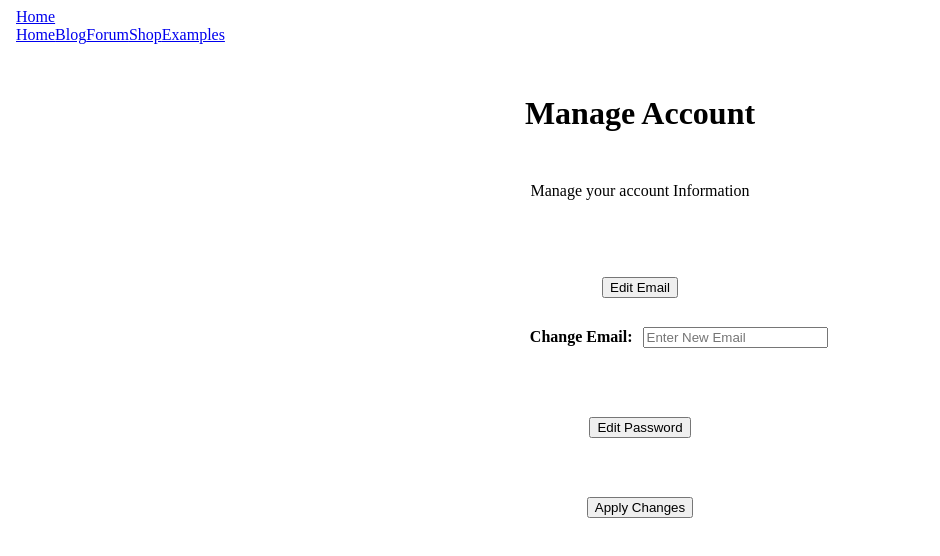
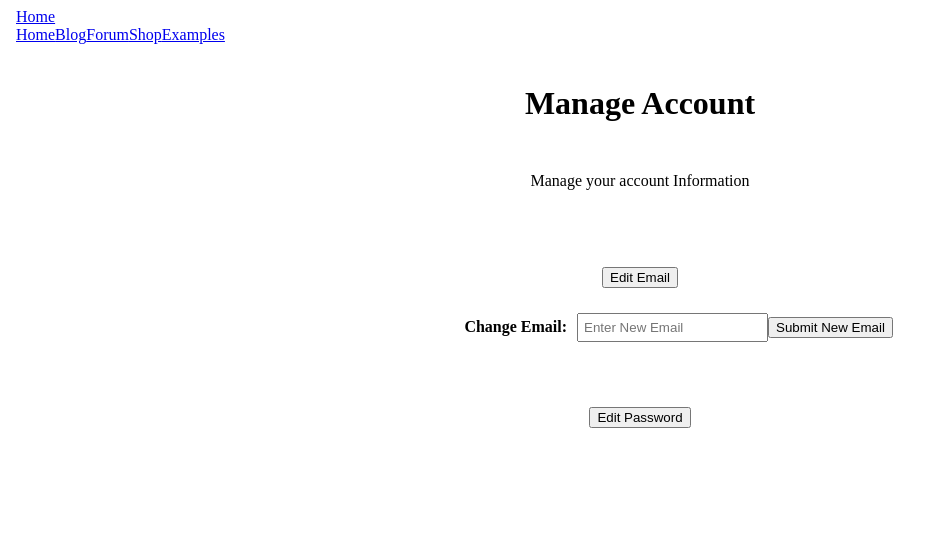
Before and after one commit to dvtung1/web, an Angular app: page /manage in a window 1280 px wide. Both pictures are taken after a click on the button "Edit Email". Shown: the top 556 px of the page, without its empty margins (0-940 px from the left). Built offline with nearby package versions, Linux system fonts and the light colour scheme.

Commit message:
made changes to the manage page

```diff
--- a/src/app/components/user-auth/manage/manage.component.html
+++ b/src/app/components/user-auth/manage/manage.component.html
@@ -1,26 +1,35 @@
 <!-- Manage account will only work when the user is logged in-->
 
 <div class="text-center">
-        <div>
+
     <h1>Manage Account</h1>
     <p>Manage your account Information</p>
     <br>
     <button (click)="editEmailToggle()">Edit Email</button>
     <div *ngIf=editEmail>
         <label for="email"><b>Change Email: </b></label>
-                <input type="email" placeholder="Enter New Email" name="useremail" required autofocus>
-
+        <input
+            type="email"
+            placeholder="Enter New Email"
+            name="email"
+            class="emailField"
+            required
+            autofocus
+            />
+        <button type="submit">Submit New Email</button>
     </div>
     <br>
     <button (click)="editPasswordToggle()">Edit Password</button>
     <div *ngIf=editPassword>
     <label for="password"><b>Change Password: </b></label>
-                <input type="password" placeholder="Enter New Password" name="userpass" required>
+        <input
+            type="password"
+            placeholder="Enter New Password"
+            name="password"
+            class="passwordField"
+            required
+            autofocus
+            />
+        <button type="submit">Submit New Password</button>
     </div>
-            <br>
-            <br>
-            <button>Apply Changes</button>
-
 </div>
-
-</div>
```
Lines whose indentation alone changed are shown as unchanged.
